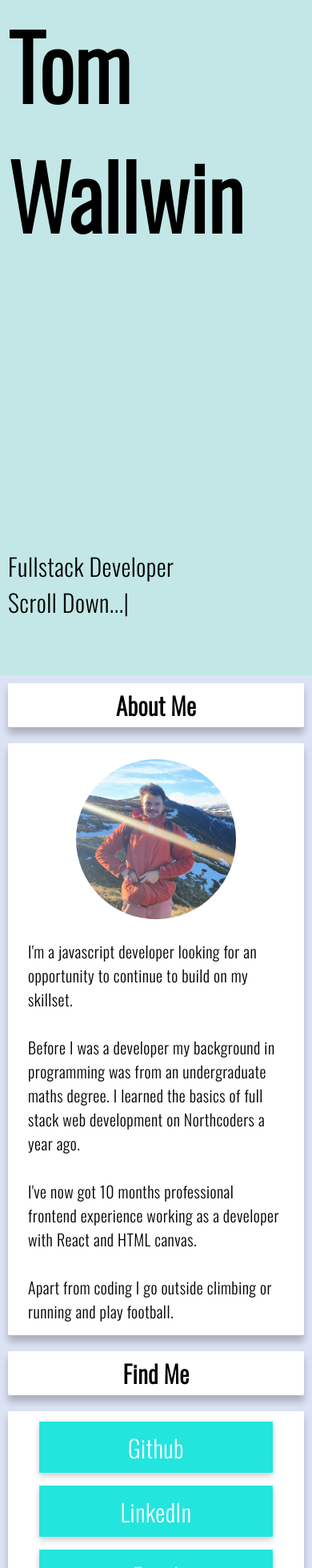
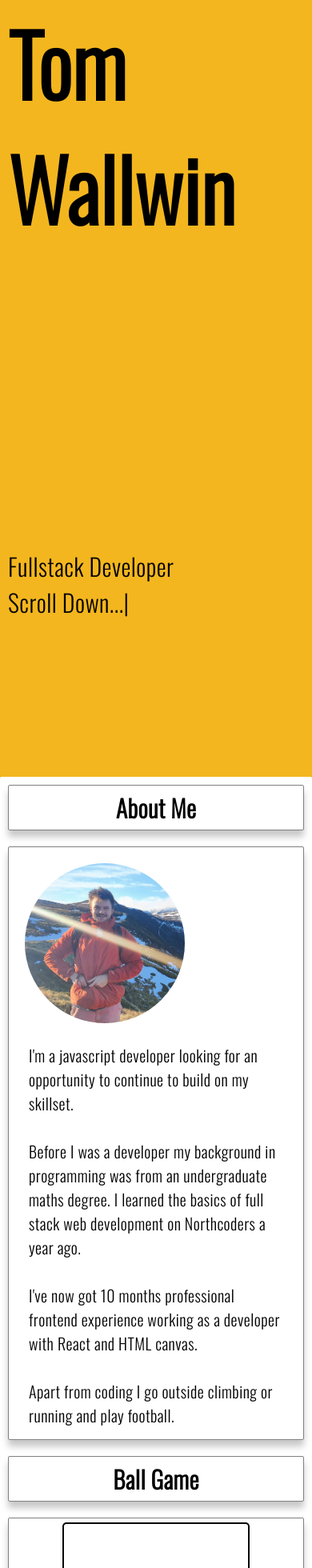
Before and after one commit to TWallwin/react-portfolio-fe, a React (Create React App) app: page / in a window 390 px wide. Shown: the top 1960 px of the page at 80% size. Built offline with nearby package versions, Linux system fonts and the light colour scheme.

Commit message:
updated styling

```diff
--- a/src/App.jsx
+++ b/src/App.jsx
@@ -3,18 +3,25 @@ import Header from "./components/Header"
 import DesktopRoutes from "./components/routers/DesktopRoutes";
 import { useDesktopMediaQuery } from "./helpers/mediaQueryHelpers";
 import MobileRoutes from "./components/routers/MobileRoutes";
+import React from 'react';
 
 function App() {
   const isDesktop = useDesktopMediaQuery()
+
+  const refs = {
+    about : React.createRef(),
+    coding : React.createRef(),
+    contact : React.createRef(),
+  }
 
 
   return (
     <BrowserRouter>
       <div className="App" >
-        <Header />
+        <Header refs={refs}/>
         <main>
         <div className='pages'>
-            {isDesktop ? <DesktopRoutes /> : <MobileRoutes />}
+            {isDesktop ? <DesktopRoutes refs={refs} /> : <MobileRoutes />}
           </div>
           </main>
       </div>
--- a/src/components/Header.js
+++ b/src/components/Header.js
@@ -7,31 +7,48 @@ const HEADERS =['about', 'coding', 'contact']
 export default class Header extends React.Component{
   constructor(props) {
     super(props)
+
+    const pathname = window.location.pathname.slice(1).length > 0 ? window.location.pathname.slice(1) : 'about'
+
     this.state = {
-      activeLink : 'about'
+      activeLink: pathname,
+      scrolled: window.scrollY > 0
     }
+
+  }
+
+  componentDidMount() {
+    window.addEventListener('scroll', () => {
+      this.setState({
+        ...this.state,
+        scrolled: window.scrollY > 0
+      })
+    });
   }
 
   setActiveLink(target) {
-      this.setState({activeLink: target})
+    this.setState({
+      ...this.state,
+      activeLink: target
+    })
+    this.props.refs[target].current.scrollIntoView({block: "start", behavior: "smooth"})
     }
 
     render() {
-      return <div className="nav-bar">
+      return <div className={`nav-bar ${this.state.scrolled ? 'scrolled':''}`}>
         <Link to='/' className="name-header" onClick={() => this.setActiveLink(HEADERS[0])}>Tom Wallwin</Link>
         <Typed className ="subheader" strings={["Fullstack Developer <br/>Scroll Down..."]} typeSpeed={50} />
         <div className="link-spread-container">
         <div className="link-spread">
                  {HEADERS.map((str, index) => {
         return (
-          <Link
+          <div
             className={this.state.activeLink === str ? "link is-active" : "link"}
             key={index}
-            to={`/${str}`}
             onClick={()=>this.setActiveLink(str)}
           >
             {str.toUpperCase()}
-          </Link>
+          </div>
         );
                  })}
         </div>
--- a/src/components/pages/About.jsx
+++ b/src/components/pages/About.jsx
@@ -1,16 +1,57 @@
 import React from 'react';
 import picture from '../../Tom Wallwin.jpg'
+import MainWindow from '../game/MainWindow';
 
 export default class About extends React.Component{
 
-    render() {
+  componentDidMount() {
+    // const sliders = Array.from(document.getElementsByClassName('page-item'))
+
+    // console.log(sliders)
+    // window.addEventListener('scroll', () => {
+    //   if (sliders.length === 0) {
+    //     return
+    //   }
+    //   sliders.forEach((slider) => {
+    //     const isHalfShown = window.scrollTop()
+
+    //     // const isHalfShown = true;
+
+    //     if (isHalfShown) {
+    //       console.log('adding')
+    //       slider.classList.add('active')
+    //     }
+    //   })
+    // })
+
+    const observer = new IntersectionObserver(onIntersection, {
+      root: null,
+      threshold: 0.05
+    })
+
+    // callback is called on intersection change
+    function onIntersection(entries, opts) {
+      entries.forEach(entry => {
+        if (entry.isIntersecting) {
+          entry.target.classList.add('active')
+        }
+      }
+      )
+
+    }
+
+
+    const sliders = Array.from(document.getElementsByClassName('page-item'))
+
+    sliders.forEach(slider=> observer.observe(slider))
+  }
+
+  render() {
       return <div className="page">
-        <h2 className="page-item subtitle">About Me</h2>
+        <h2 className="page-item subtitle about" ref={this.props.refs?this.props.refs.about:undefined}>About Me</h2>
         <div className="page-item page-body">
           <div className="intro">
-            <div className="img-wrap">
                         <img src={picture} className="self-image" alt="" />
-            </div>
             <p className="page-text">
               I'm a javascript developer looking for an opportunity to continue to build on my skillset.<br /> <br />
               Before I was a developer my background in programming was from an undergraduate maths degree. I learned the basics of full stack web development on Northcoders a year ago.
@@ -22,6 +63,117 @@ export default class About extends React.Component{
             </p>
           </div>
         </div>
-     </div>
+        <h2 className="page-item subtitle" ref={this.props.refs?this.props.refs.coding:undefined}>Ball Game</h2>
+        <div className="page-item">
+          {!this.props.isMobile ? <MainWindow /> : <p className="page-text">You're viewing this from mobile, you can view the game hosted separately <a href='https://tom-wallwin-ball-game.netlify.app/'>here</a>.</p>}
+          <p className="page-text">This ball game is a small project I made using HTML canvas, try clicking in the box to add a ball. You might notice the collision system isn't perfect yet.<br/> <br/> This is the github repo: <a href='https://github.com/TWallwin/shapes'>click here</a></p>
+        </div>
+        <h2 className="page-item subtitle">News Website</h2>
+        <div className="page-item">
+          <p className="page-text">
+            This website allows users to view, vote on and comment on articles
+            in a reddit style interface. It is built to be mobile
+            responsive.<br /><br />
+            I built the front end of this website using React. The backend of
+            the site is built using node.js and express which is complete with
+            a full test suite using jest. The database is created using PSQL.
+            <br />
+            <br />
+            The website is fully hosted,
+            <a
+              className="external-link"
+              href="https://twallwin-nc-news.netlify.app/"
+              > click here </a
+            >
+            to view it.
+
+            <a
+              className="external-link"
+              href="https://github.com/TWallwin/fe-nc-news"
+              > Click here </a
+            >
+             for the github repo.
+          </p>
+          <iframe
+            src="https://player.vimeo.com/video/699496078?h=feb410f928" title="new website"
+        />
+        </div>
+        <h2 className="page-item subtitle">Video Uploading App - NC Portfolio</h2>
+        <div className="page-item">
+          <p className="page-text">
+            As a group of five we built this app demo which will run on
+            android or ios.
+            <br /><br />
+            The idea for this app was to provide a place for software
+            developers to display demo videos of their creations.
+            <br /><br />
+            We self organised through out, having daily standups and creating
+            a trello ticket board to organise our work. We reviewed each
+            others code before merging it into the main branch on github.
+            <br /><br />
+            The front end of this app is built using react-native, the backend
+            is built using express and node.js and with integration testing
+            using jest. We hosted our videos on cloudinary and built our
+            database using PSQL.
+            <br />
+            <br />
+            <a
+              className="external-link"
+              href="https://github.com/TWallwin/nc-portfolio-fe"
+              >Click here </a
+            >
+            for the github repo.
+          </p>
+
+          <iframe
+            src="https://player.vimeo.com/video/696132854?h=7c654efa9d"
+                    title="video app"
+          ></iframe>
+        </div>
+        <h2 className="page-item subtitle" ref={this.props.refs?this.props.refs.contact:undefined}>Find Me</h2>
+        <div className="page-item grid">
+          <div className="flip-card">
+            <div className="flip-card-inner contact-card">
+              <div className="contact-text flip-card-front">Github</div>
+              <div className="contact-text flip-card-back">
+                <a
+                  href="https://github.com/TWallwin"
+                  className="flip-card-link hover"
+                  >Click Here</a
+                >
+              </div>
+            </div>
+          </div>
+          <div className="flip-card">
+            <div className="flip-card-inner contact-card">
+              <div className="contact-text flip-card-front">LinkedIn</div>
+              <div className="contact-text flip-card-back">
+                <a
+                  href="https://www.linkedin.com/in/tom-wallwin-73b7531b0/"
+                  className="flip-card-link hover"
+                  >Click Here</a
+                >
+              </div>
+            </div>
+          </div>
+          <div className="flip-card">
+            <div className="flip-card-inner contact-card">
+              <div className="contact-text flip-card-front">Email</div>
+              <div className="contact-text flip-card-back">
+                <p className="flip-card-link">tom.wallwin@gmail.com</p>
+              </div>
+            </div>
+          </div>
+          <div className="flip-card">
+            <div className="flip-card-inner contact-card">
+              <div className="contact-text flip-card-front">Phone</div>
+              <div className="contact-text flip-card-back">
+                <p className="flip-card-link">07305544510</p>
+              </div>
+            </div>
+          </div>
+        </div>
+      </div>
+
     }
 }
--- a/src/components/pages/Coding.jsx
+++ b/src/components/pages/Coding.jsx
@@ -1,6 +1,5 @@
 import React from 'react';
 import MainWindow from '../game/MainWindow';
-
 
 export default class Coding extends React.Component{
 
--- a/src/components/routers/MobileRoutes.jsx
+++ b/src/components/routers/MobileRoutes.jsx
@@ -1,9 +1,7 @@
 import { pages } from "../pages/index"
-const{About, Coding, Contact} = pages
+const{About} = pages
 
 export default function MobileRoutes() {
     return <><About />
-        <Contact />
-        <Coding isMobile/>
     </>
 }
--- a/src/index.css
+++ b/src/index.css
@@ -13,15 +13,26 @@ a {
 }
 body {
   height: 100vh;
+  background-color: #F3B61F;;
+}
+.App {
+  display: grid;
 
-  background-color: rgba(27, 168, 164, 0.267);
 }
 
+
 .nav-bar {
+  position:fixed;
   display: flex;
   justify-content: space-between;
+  transition:0.5s;
+  width:100vw;
+  z-index: 99;
 }
+.scrolled {
+  background-color: #F3B61F;
 
+}
 .name-header {
   padding-left: 10px;
   color: black;
@@ -55,7 +66,7 @@ body {
 .link:hover,
 .link:focus {
   transition: text-decoration-color 1s;
-  text-decoration-color: white;
+  text-decoration-color: rgb(0, 0, 0);
   text-underline-offset: 0.15em;
 }
 
@@ -72,6 +83,7 @@ main {
   padding: 0px;
   margin: 0px;
   border:0px;
+  margin-top: 15vh;;
 }
 .pages {
   height:100%;
@@ -80,11 +92,12 @@ main {
   display: flex;
   flex-direction: column;
   align-items: center;
-  background-color: rgba(226, 226, 247, 0.8);
+  background-color: white;
   margin-left: 10vw;
   margin-right: 10vw;
   margin-bottom: 30px;
   max-width: 900px;
+
 }
 .page-item {
   border-radius: 2px;
@@ -94,16 +107,36 @@ main {
   flex-direction: column;
   align-items: center;
   background-color: white;
-  box-shadow: 0px 8px 8px rgba(0, 0, 0, 0.224);
+  box-shadow: 0px  8px 8px rgba(0, 0, 0, 0.224);
   max-width: 900px;
+  border: 1px solid grey;
+  opacity:0;
+  transition:1.5s;
+  float:right;
+  transform: translateX(110%);
 }
+
+.active {
+  opacity:1;
+   transition: transform 1s;
+  -webkit-transition: transform 1s;
+  transform: translateX(0%);
+  float:initial;
+}
+
 .page-item.page-body {
   min-height: 250px;
+}
+
+.subtitle.about{
+  scroll-margin-top: 30vh;
 }
 .subtitle {
   font-size: 30px;
   text-align: center;
   font-weight: bold;
+  scroll-margin-top: 15vh;
+
 }
 .page-text {
   font-size: 20px;
@@ -128,6 +161,7 @@ main {
   width: 200px;
   margin: 15px;
   border-radius: 50%;
+  max-height: auto;
 }
 
 .page {
@@ -149,7 +183,7 @@ main {
 
 .contact-text {
   font-size: 30px;
-  color: white;
+  color: black;
 }
 
 .flip-card {
@@ -166,7 +200,7 @@ main {
   flex-direction: vertical;
   align-items: center;
   justify-content: center;
-  background-color: rgb(34, 229, 222);
+  background-color: #F3B61F;
   position: relative;
   width: 100%;
   height: 100%;
@@ -174,6 +208,8 @@ main {
   transition: transform 0.6s;
   transform-style: preserve-3d;
   box-shadow: 0 4px 8px 0 rgba(0, 0, 0, 0.2);
+  border: 1px solid grey;
+
 }
 
 .flip-card:hover .flip-card-inner {
@@ -243,19 +279,32 @@ main {
   }
 
   .name-header{
-    font-size: min(28vw);
+    font-size: min(25vh, 27vw);
+    background-color: #F3B61F;
+
   }
+
   html{
     scroll-snap-type: y mandatory;
   max-height: 100vh;
   overflow-y: scroll;
   scroll-behavior: smooth;
   }
+
   .nav-bar {
+    position:relative;
     height:100vh;
     scroll-snap-align: start;
     flex-direction: column;
     align-items: flex-start;
+    background-color: #F3B61F;
+  }
+  .page-item{
+    opacity:1;
+    transition: transform 1s;
+   -webkit-transition: transform 1s;
+   transform: translateX(0%);
+   float:initial;
   }
 
 main{
@@ -283,6 +332,7 @@ main{
   }
 
   .img-wrap {
+    overflow: hidden;
     display: flex;
     justify-content: center;
   }
```
Also changed, not shown: src/components/routers/DesktopRoutes.jsx (+3 -9 lines).
